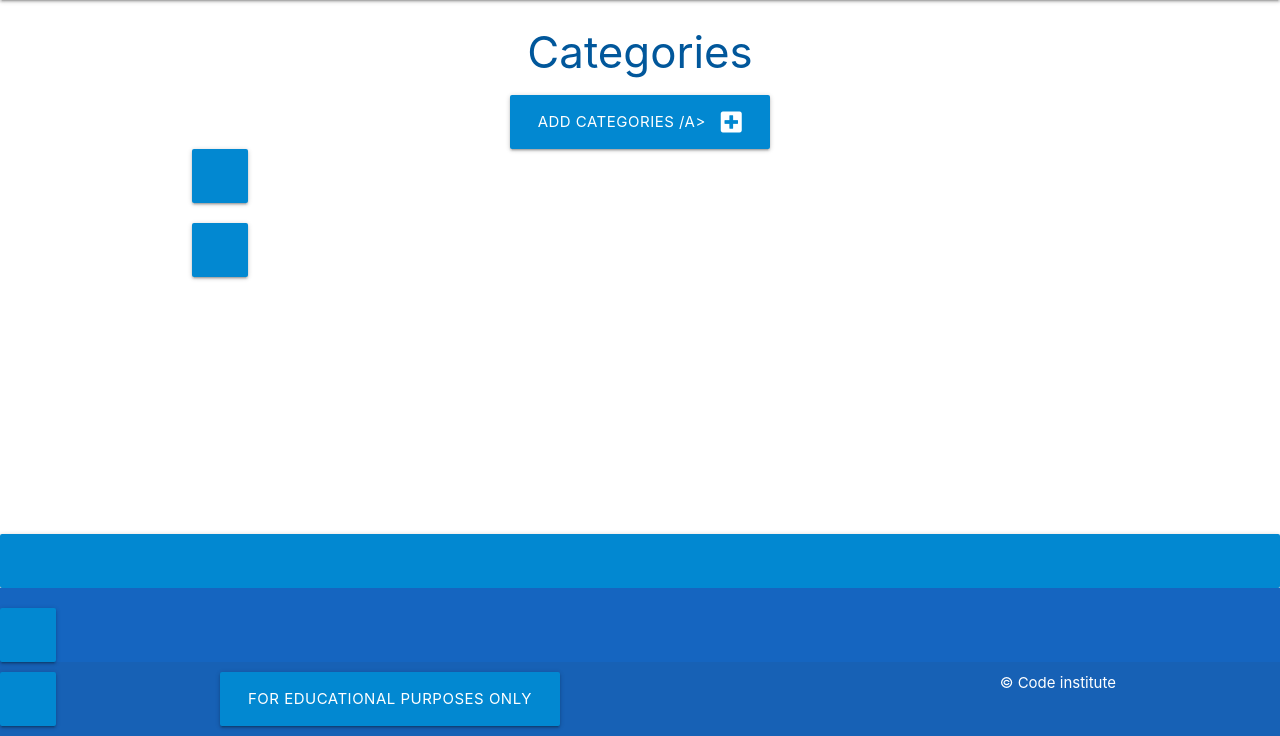
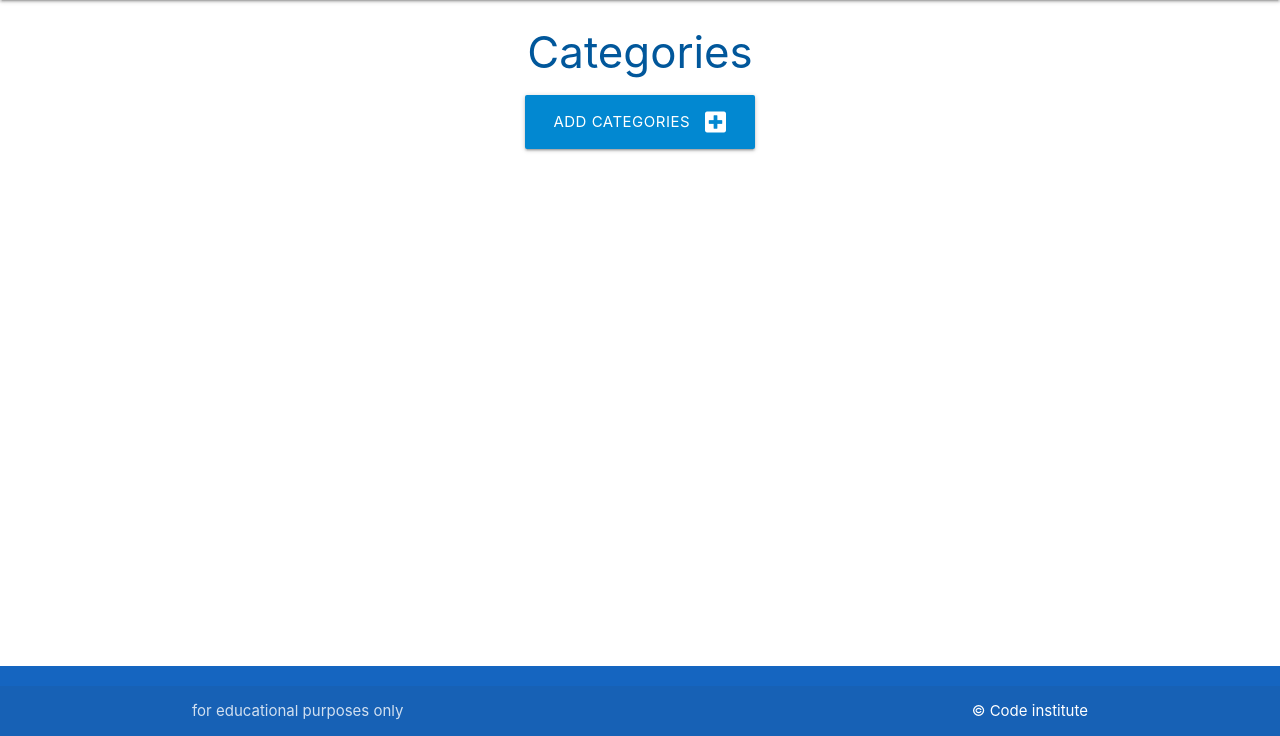
Before and after one commit to victormgbam/flask-sqlalchemy-task-manager3, a Flask app: page /categories in a window 1280 px wide. Shown: the part 64-800 px from the top of the page. Run offline with Flask 3, Linux system fonts and the light colour scheme.

Commit message:
Initial commit

```diff
--- a/taskmanager/routes.py
+++ b/taskmanager/routes.py
@@ -10,7 +10,8 @@
 
 @app.route("/categories")
 def categories():
-    return render_template("categories.html")
+    categories = list(Category.query.order_by(Category.Category_name).all())
+    return render_template("categories.html", categories=categories)
 
 
 @app.route("/add_category", methods=["GET", "POST"])
--- a/taskmanager/templates/categories.html
+++ b/taskmanager/templates/categories.html
@@ -5,7 +5,25 @@
 
 <div class="row">
     <div class="col s12 center-align">
-        <a href="{{ url_for('add_category') }}" class="btn-large light-blue darken-2"> Add Categories <i class="fas fa-plus-square right"></i>/a>
+        <a href="{{ url_for('add_category') }}" class="btn-large light-blue darken-2">
+             Add Categories <i class="fas fa-plus-square right"></i>
+        </a>
     </div>
 </div>
+
+<div class="row">
+    {% for category in categories %}
+    <div class="col s12 m6 l3">
+      <div class="card light-blue darken-4 center-align">
+        <div class="card-content white-text">
+          <span class="card-title">{{ category.Category_name }}</span>
+        </div>
+        <div class="card-action">
+          <a href="#" class="btn green accent-4">Edit</a>
+          <a href="#" class="btn red">Delete</a>
+        </div>
+      </div>
+    </div>
+    {% endfor %}
+  </div>
 {% endblock %}
```
